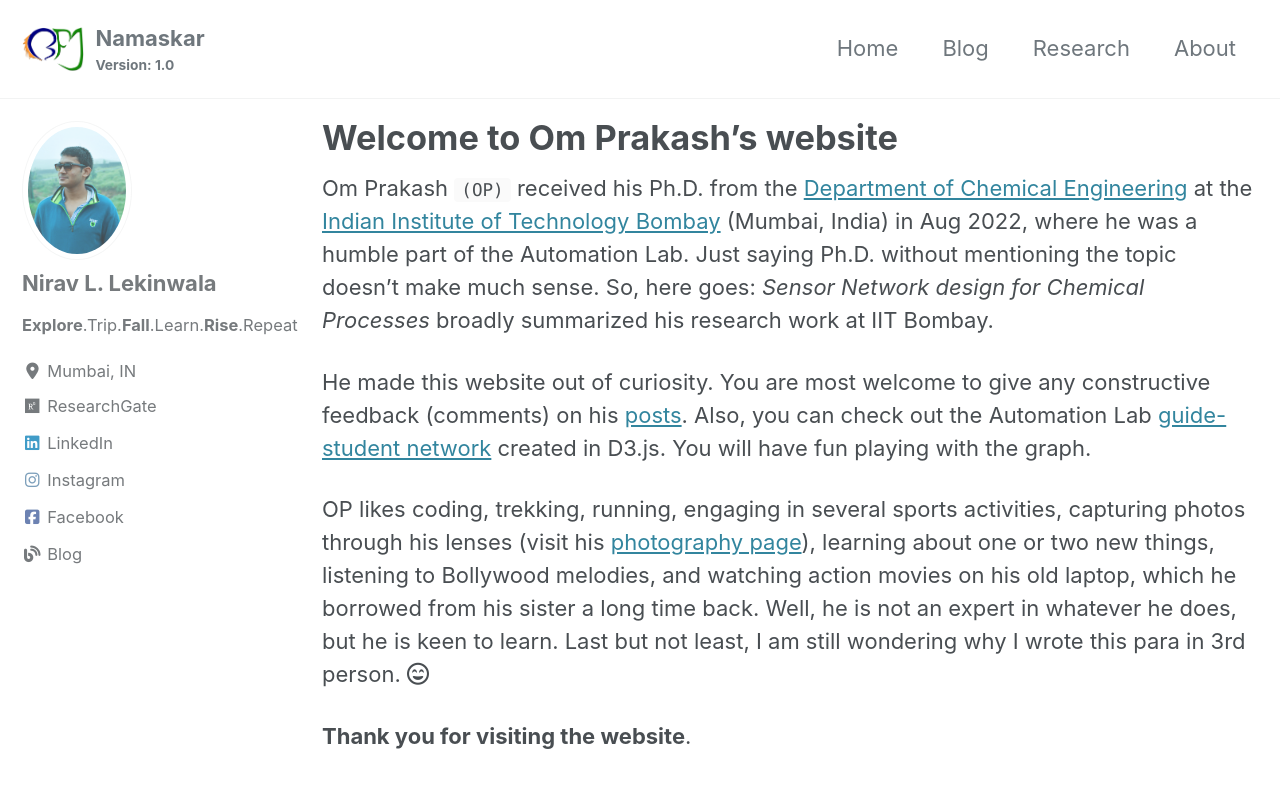
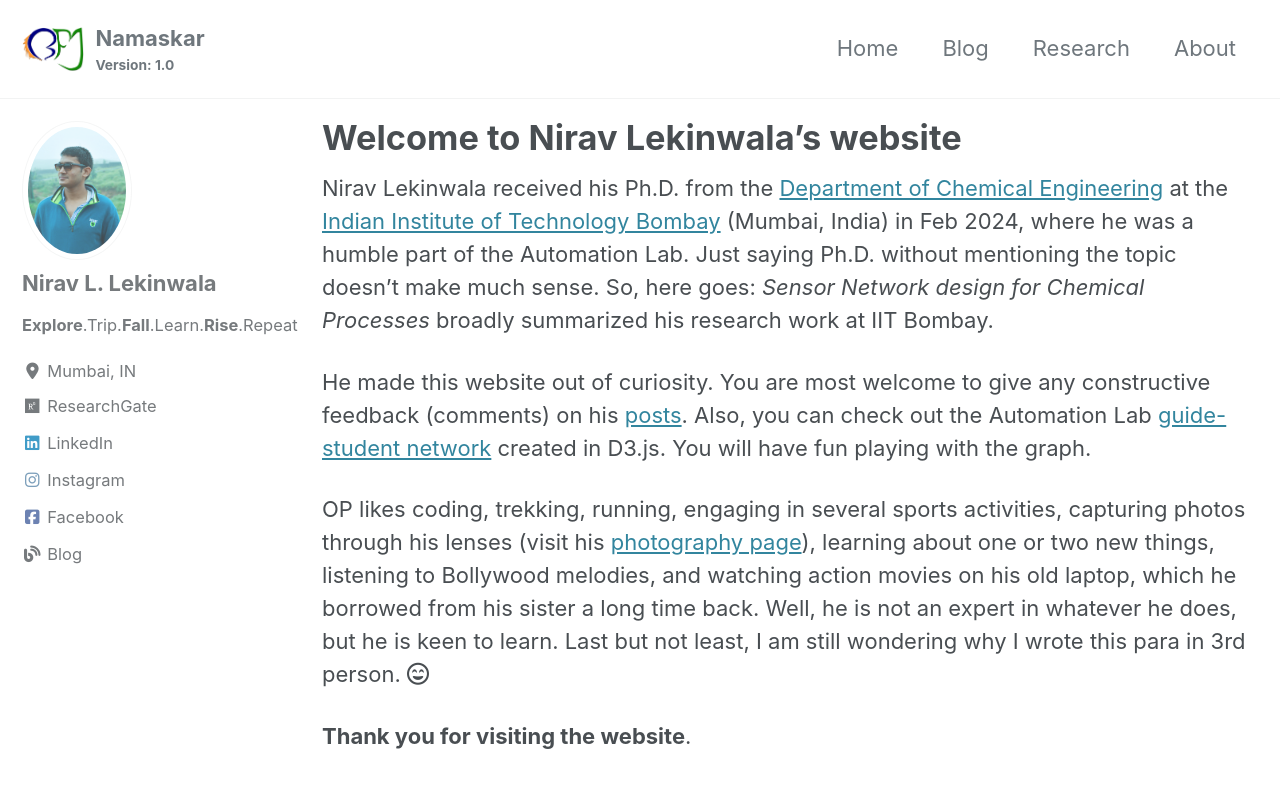
Before and after one commit to niravlekinwala/niravlekinwala.github.io, a Jekyll site: the page built from _pages/home.md, in a window 1280 px wide and 900 px high. Shown: the top 788 px of the window. Built offline with Jekyll 4.4.1, drawn with Linux system fonts in a browser that asks for light colours; cached includes are drawn as plain includes; nearby versions of some CDN libraries.

Commit message:
Update home.md

```diff
--- a/_pages/home.md
+++ b/_pages/home.md
@@ -1,10 +1,10 @@
 ---
 classes: wide
-title: Welcome to Om Prakash's website
+title: Welcome to Nirav Lekinwala's website
 permalink: /
 ---
 
-Om Prakash `(OP)` received his Ph.D. from the [Department of Chemical Engineering](https://www.che.iitb.ac.in/) at the [Indian Institute of Technology Bombay](http://www.iitb.ac.in/) (Mumbai, India) in Aug 2022, where he was a humble part of the Automation Lab.
+Nirav Lekinwala received his Ph.D. from the [Department of Chemical Engineering](https://www.che.iitb.ac.in/) at the [Indian Institute of Technology Bombay](http://www.iitb.ac.in/) (Mumbai, India) in Feb 2024, where he was a humble part of the Automation Lab.
 Just saying Ph.D. without mentioning the topic doesn't make much sense. So, here goes: *Sensor Network design for Chemical Processes* broadly summarized his research work at IIT Bombay.
 
 He made this website out of curiosity. You are most welcome to give any constructive feedback (comments) on his [posts](/blog/). Also, you can check out the Automation Lab [guide-student network](/automationlab-network/) created in D3.js. You will have fun playing with the graph.
```
